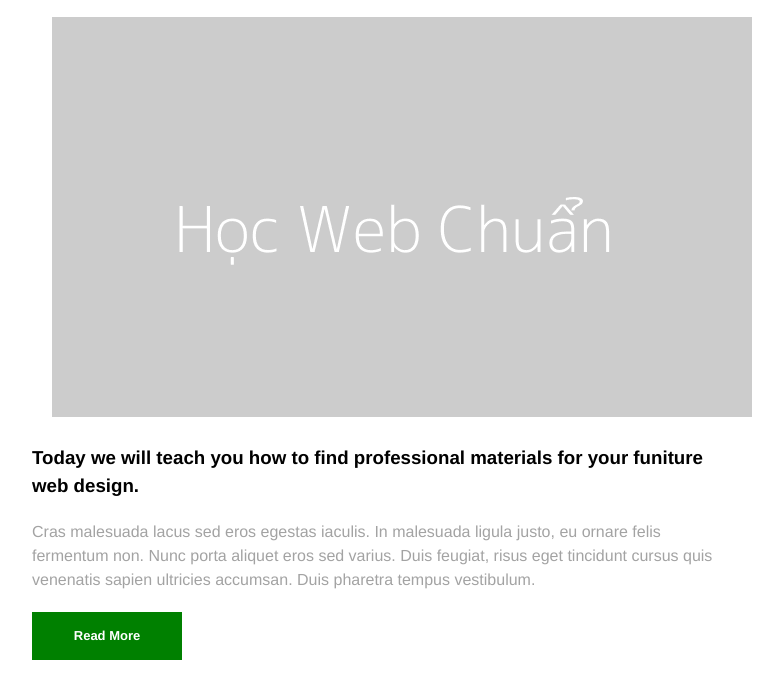
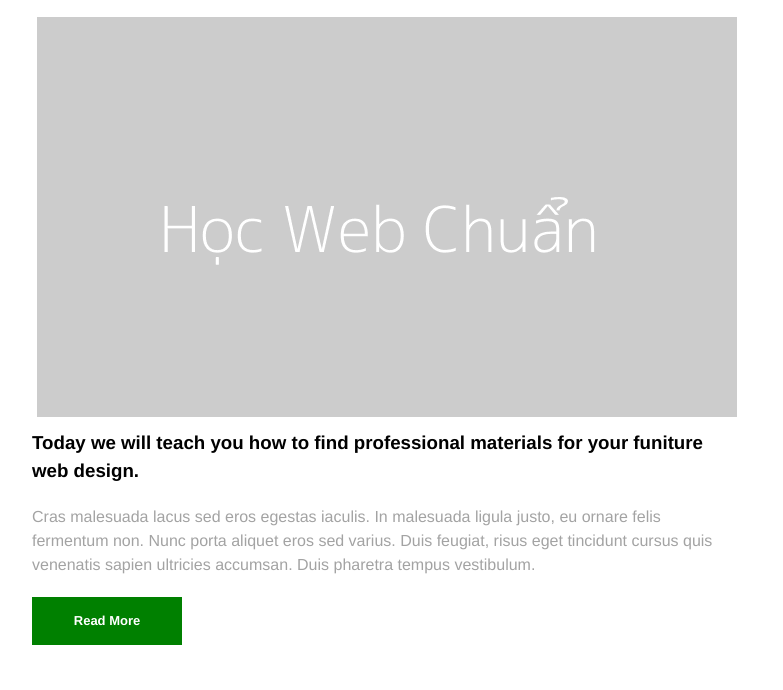
Before and after one commit to 66Baohuy/H-c-Website-Chu-n, a plain HTML site: page index.html in a window 1280 px wide. Shown: the part 123-813 px from the top of the page, without its empty margins (258-1041 px from the left). Drawn offline with Linux system fonts and the light colour scheme.

Commit message:
edit file Bai4

```diff
--- a/index.html
+++ b/index.html
@@ -4,6 +4,7 @@
     <meta charset="UTF-8" />
     <meta name="viewport" content="width=device-width, initial-scale=1.0" />
     <link rel="stylesheet" href="style.css" />
+    <link rel="shortcut icon" href="./icons8-gmail.png" type="image/x-icon" />
     <title>Bài 4</title>
   </head>
   <body>
--- a/style.css
+++ b/style.css
@@ -23,7 +23,7 @@ body {
 }
 
 .funiture .photo {
-  margin: 20px;
+  margin: 5px;
 }
 
 .funiture h3 {
```
Also changed, not shown: icons8-gmail.png (added).
